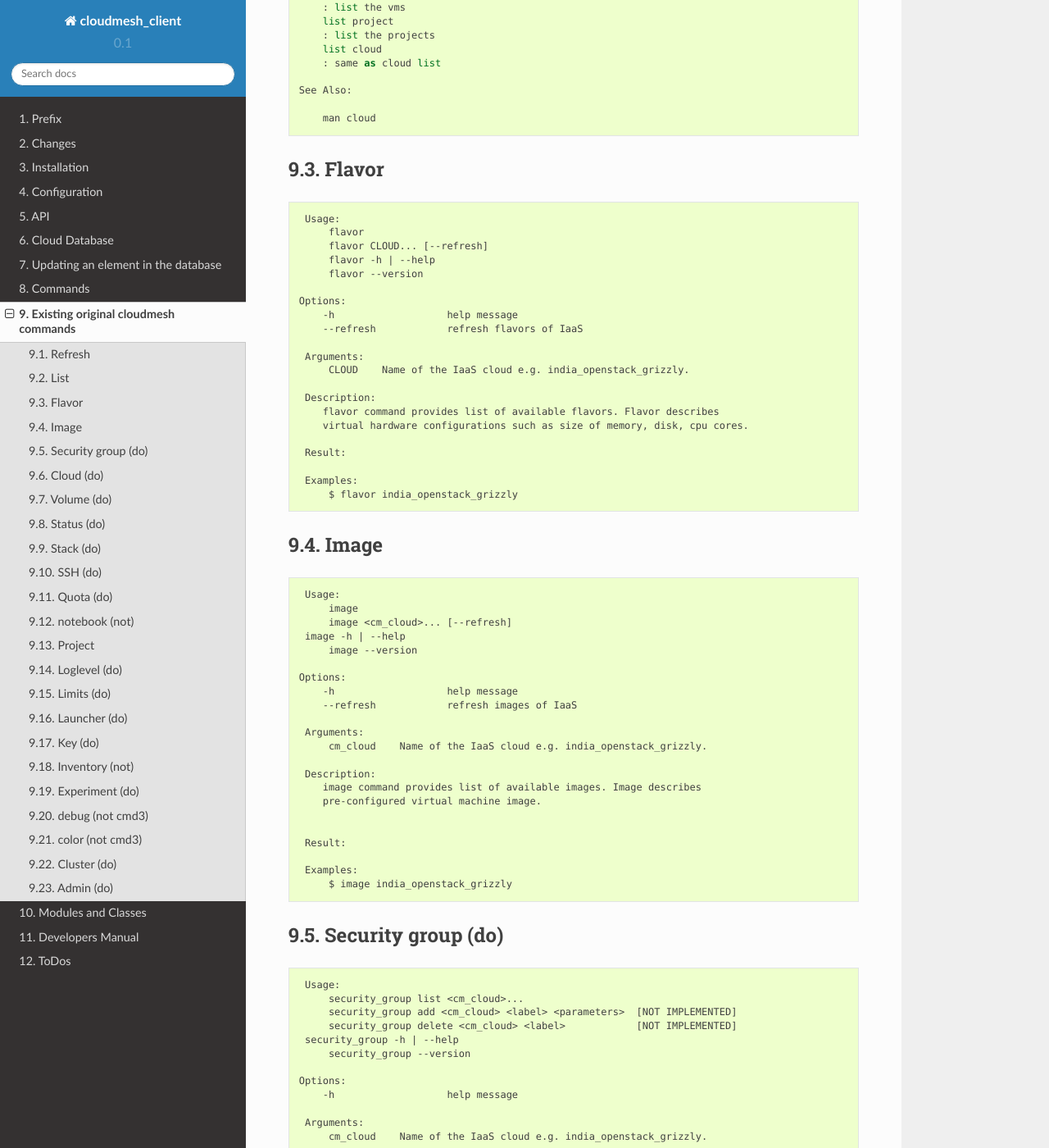
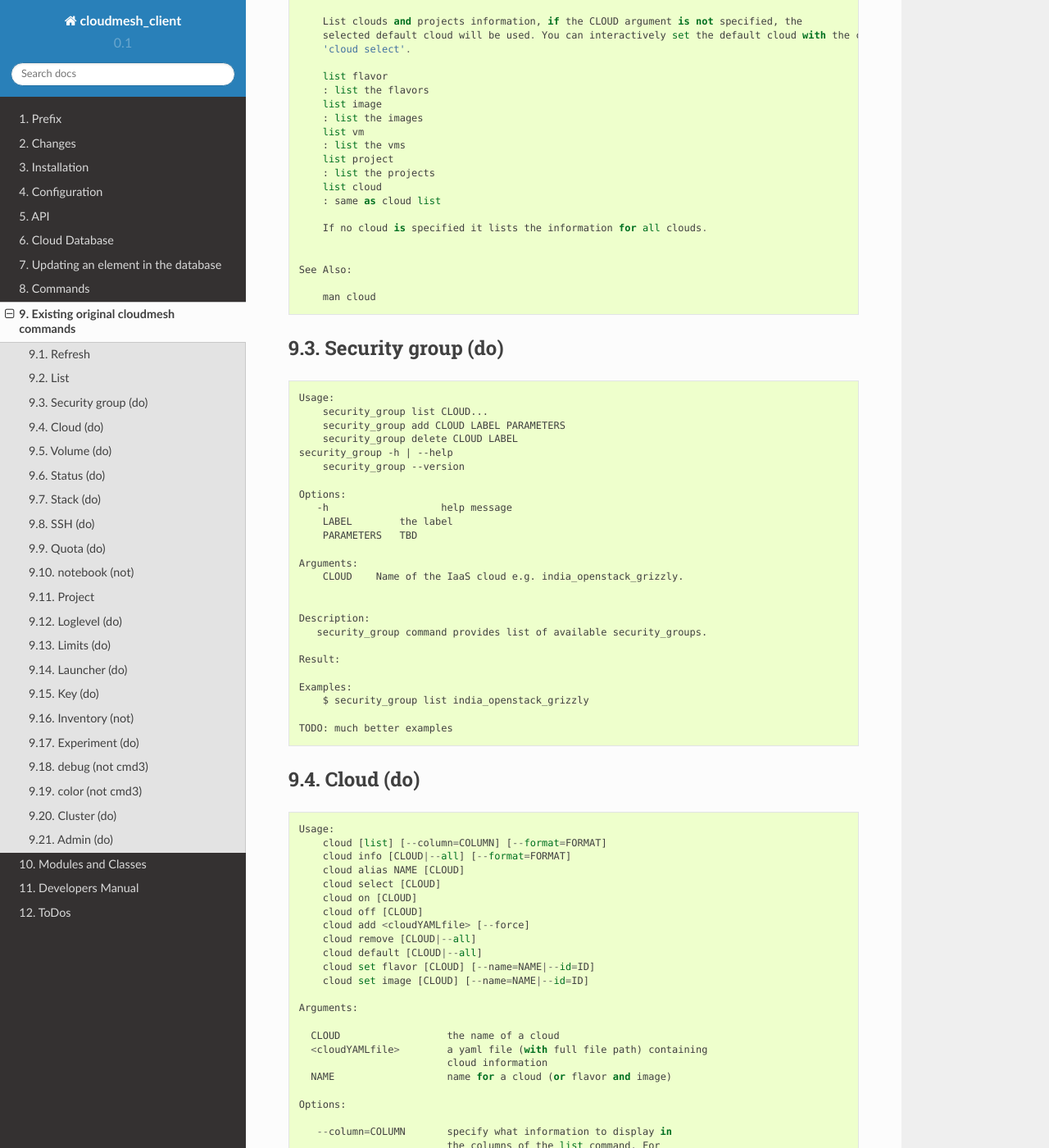
Before and after one commit to cloudmesh/client, a Sphinx documentation site: the page built from docs/source/old.rst, in a window 1280 px wide and 1400 px high, scrolled down 2006 px. Shown: the whole window at 82% size. Built offline with Sphinx 7.4.7 and the Read the Docs theme 2.0.0, drawn with Linux system fonts in a browser that asks for light colours; pages that are not in the unit, such as notebooks, are missing from menus; some of the changed text lies outside the part shown.

Commit message:
improve documentation

```diff
--- a/docs/source/old.rst
+++ b/docs/source/old.rst
@@ -54,32 +54,41 @@
 List
 ----
 
-
 ::
 
       List available flavors, images, vms, projects and clouds
 
+
+
       Usage:
-          list flavor [CLOUD|--all]
+          list flavor [CLOUD...]
                       [--refresh]
-                      [--format=FORMAT]
-                      [--column=COLUMN]
-          list image [CLOUD|--all]
+		      [--format=FORMAT]
+                      [--columns=COLUMNS]
+                      [--detail]
+          list image [CLOUD...]
                      [--refresh]
                      [--format=FORMAT]
-                     [--column=COLUMN]
-          list vm [CLOUD|--all]
+                     [--columns=COLUMNS]
+                     [--detail]
+          list vm [CLOUD...]
                   [--group=<group>]
                   [--refresh]
                   [--format=FORMAT]
-                  [--column=COLUMN]
+                  [--columns=COLUMNS]
                   [--detail]
-          list project
-          list cloud [--column=COLUMN]
+          list default [CLOUD...]
+                  [--format=FORMAT]
+                  [--columns=COLUMNS]
+                  [--detail]
+          list cloud
+                  [--format=FORMAT]
+                  [--columns=COLUMNS]
+                  [--detail]
 
       Arguments:
 
-          CLOUD    the name of the cloud e.g. india
+          CLOUD...    the name of the clouds e.g. india
 
       Options:
 
@@ -117,65 +126,13 @@
           list cloud
           : same as cloud list
 
+	  If no cloud is specified it lists the information for all clouds.
+
+
       See Also:
 
           man cloud
 
-
-Flavor
-------
-
-::
-
-      Usage:
-          flavor
-          flavor CLOUD... [--refresh]
-          flavor -h | --help
-          flavor --version
-
-     Options:
-         -h                   help message
-         --refresh            refresh flavors of IaaS
-
-      Arguments:
-          CLOUD    Name of the IaaS cloud e.g. india_openstack_grizzly.
-
-      Description:
-         flavor command provides list of available flavors. Flavor describes
-         virtual hardware configurations such as size of memory, disk, cpu cores.
-
-      Result:
-
-      Examples:
-          $ flavor india_openstack_grizzly
-
-Image
------
-
-::
-
-      Usage:
-          image
-          image <cm_cloud>... [--refresh]
-      image -h | --help
-          image --version
-
-     Options:
-         -h                   help message
-         --refresh            refresh images of IaaS
-
-      Arguments:
-          cm_cloud    Name of the IaaS cloud e.g. india_openstack_grizzly.
-
-      Description:
-         image command provides list of available images. Image describes
-         pre-configured virtual machine image.
-
-
-      Result:
-
-      Examples:
-          $ image india_openstack_grizzly
 
 Security group (do)
 --------------
@@ -183,17 +140,20 @@
 ::
 
       Usage:
-          security_group list <cm_cloud>...
-          security_group add <cm_cloud> <label> <parameters>  [NOT IMPLEMENTED]
-          security_group delete <cm_cloud> <label>            [NOT IMPLEMENTED]
+          security_group list CLOUD...
+          security_group add CLOUD LABEL PARAMETERS
+          security_group delete CLOUD LABEL
       security_group -h | --help
           security_group --version
 
-     Options:
+      Options:
          -h                   help message
+          LABEL        the label
+	  PARAMETERS   TBD
 
       Arguments:
-          cm_cloud    Name of the IaaS cloud e.g. india_openstack_grizzly.
+          CLOUD    Name of the IaaS cloud e.g. india_openstack_grizzly.
+
 
       Description:
          security_group command provides list of available security_groups.
@@ -202,6 +162,8 @@
 
       Examples:
           $ security_group list india_openstack_grizzly
+
+      TODO: much better examples
 
 Cloud (do)
 ------
```
Also changed, not shown: other parts of docs/source/old.rst (+2 -2 lines), 1 other file.
